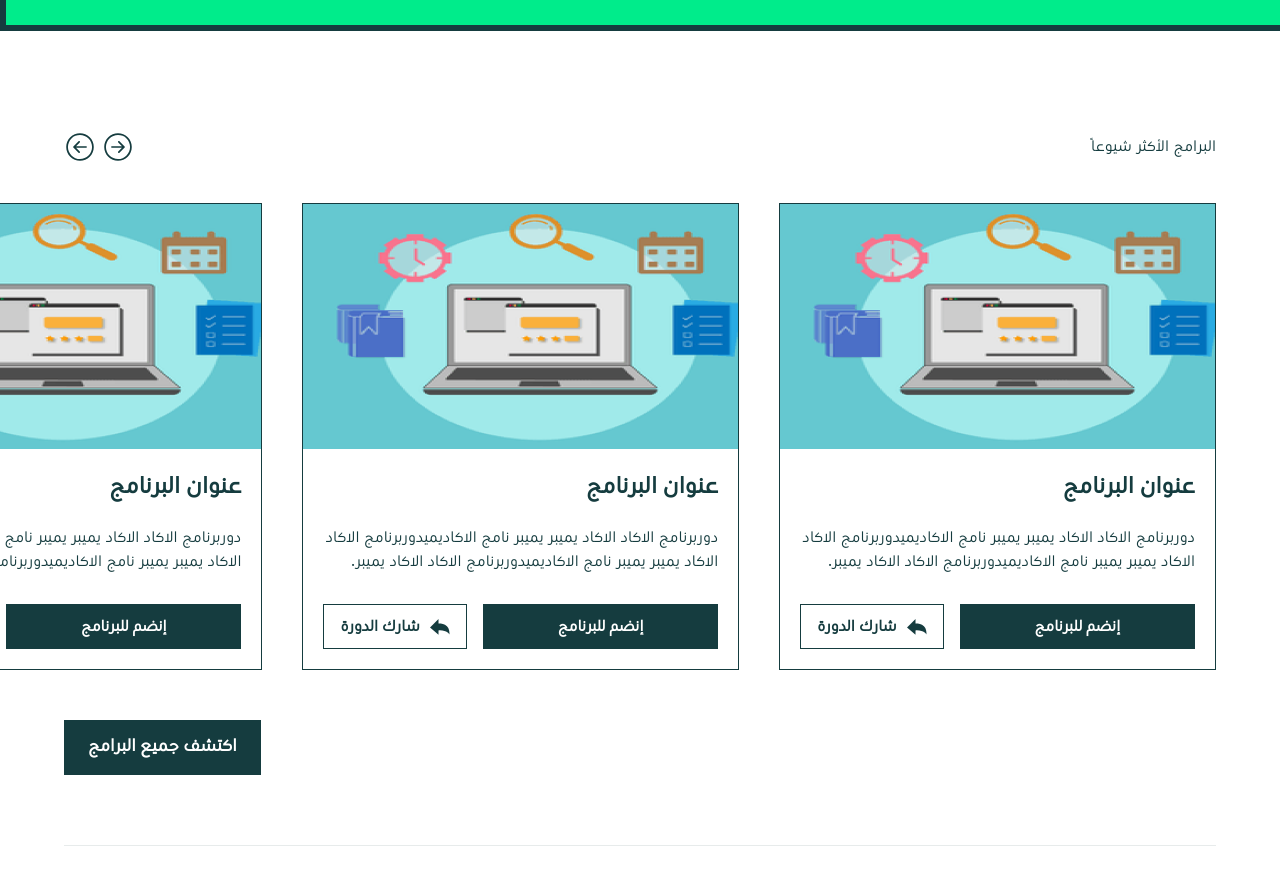
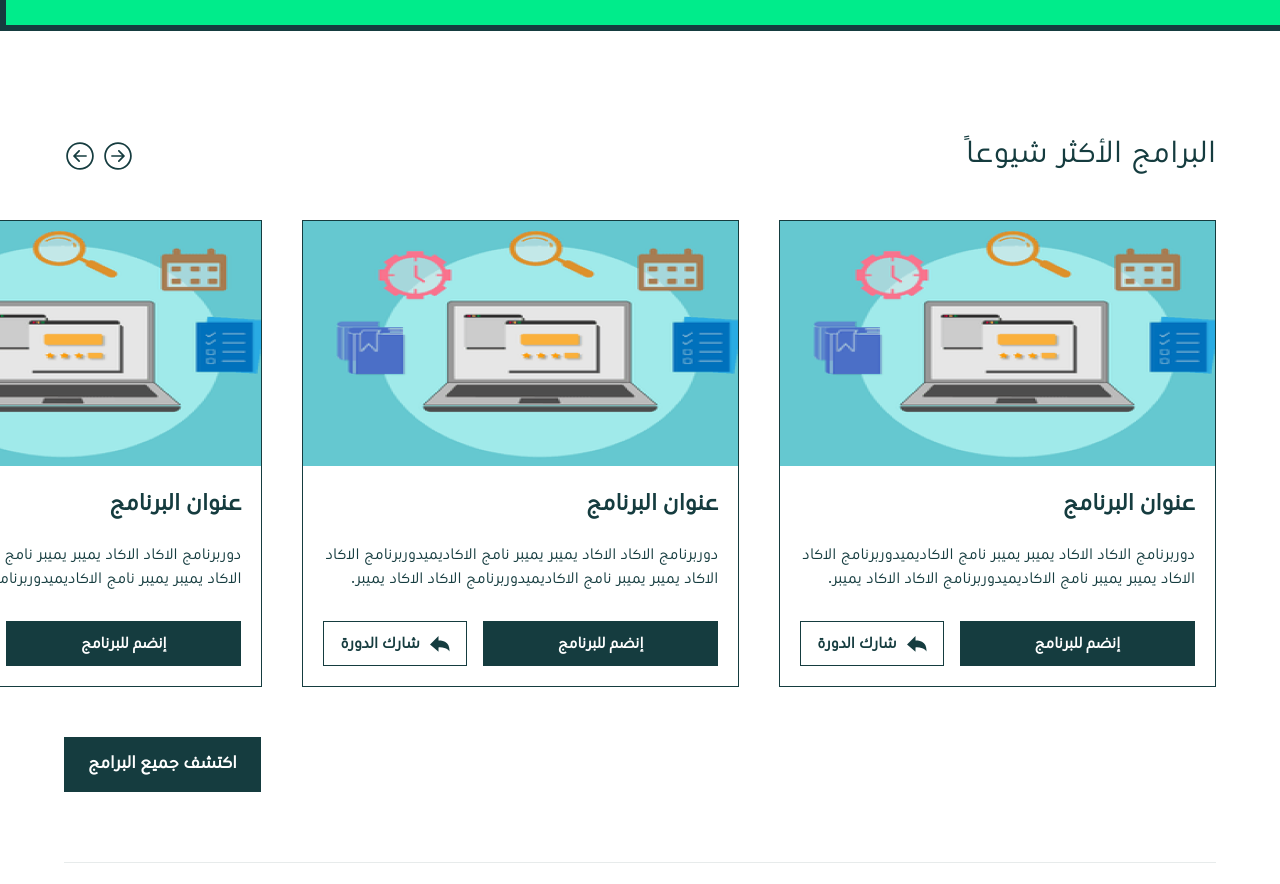
Before and after one commit to waelbenmustapha/lms_fiverr, a React (Create React App) app: page /academy-lessons in a window 1280 px wide. Shown: the part 1260-2144 px from the top of the page. Built offline with nearby package versions, Linux system fonts and the light colour scheme.

Commit message:
some style

```diff
--- a/src/App.css
+++ b/src/App.css
@@ -94,7 +94,7 @@ body {
   padding: 0px 64px;
 }
 
-.swiper-navigation .title {
+.swiper-navigation-header .title {
   font-size: 32px;
   color: var(--text-color);
 }
--- a/src/components/programContentCard/programContentCard.css
+++ b/src/components/programContentCard/programContentCard.css
@@ -30,7 +30,7 @@
   bottom: 0px;
   left: 0px;
   width: 100%;
-  height: 70%;
+  height: 75%;
   padding: 24px;
   background-color: var(--bg-two);
   transform: translateY(100%);
--- a/src/components/programs/Programs.js
+++ b/src/components/programs/Programs.js
@@ -41,7 +41,6 @@ function Programs() {
           <span>برامج ابرامج ابرامج ا</span>
         </div>
       </div>
-      {/* ********* 2 row swiper ************ */}
       <div className="programs-header">
         <p className="title">جميع البرامج</p>
         <div className="swipe-btns">
```
